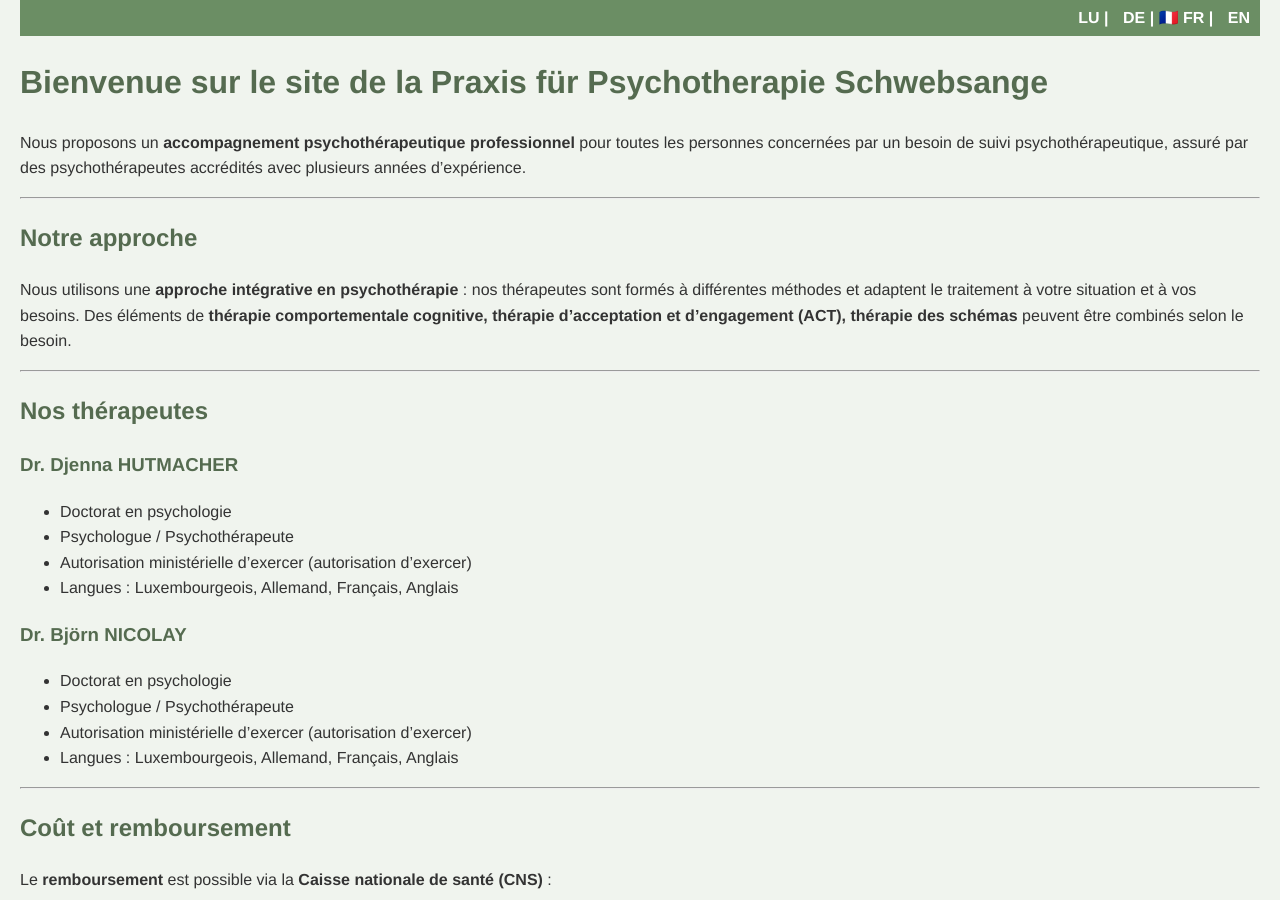
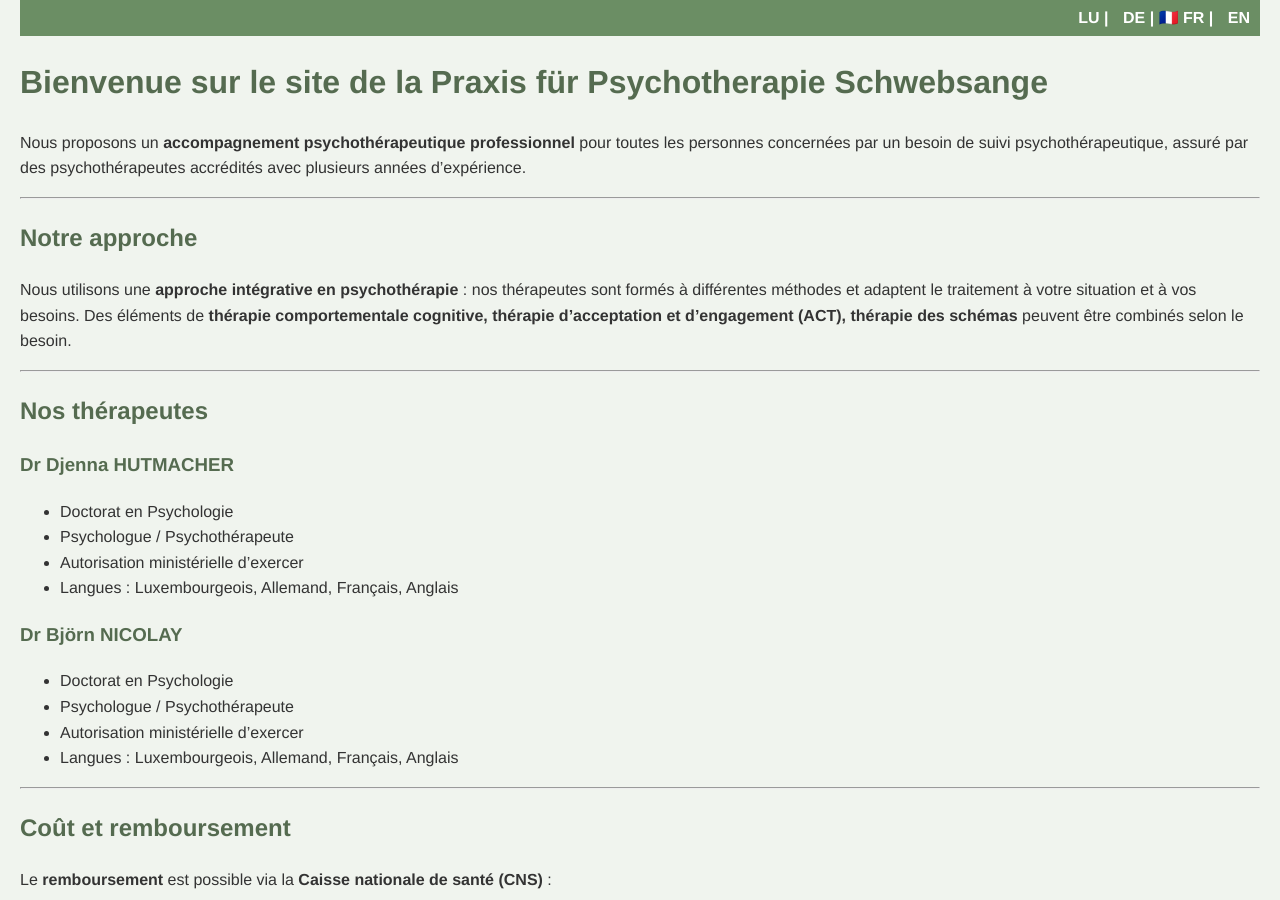
Before and after one commit to bjoernbrightside/praxis-schwebsange, a Jekyll site: the page built from fr/index.md, in a window 1280 px wide and 900 px high. Built offline with Jekyll 4.4.1, drawn with Linux system fonts in a browser that asks for light colours.

Commit message:
Update index.md

```diff
--- a/fr/index.md
+++ b/fr/index.md
@@ -20,16 +20,16 @@ Nous utilisons une **approche intégrative en psychothérapie** : nos thérapeut
 
 ## Nos thérapeutes
 
-### Dr. Djenna HUTMACHER
-- Doctorat en psychologie
+### Dr Djenna HUTMACHER
+- Doctorat en Psychologie
 - Psychologue / Psychothérapeute
-- Autorisation ministérielle d'exercer (autorisation d’exercer)
+- Autorisation ministérielle d'exercer
 - Langues : Luxembourgeois, Allemand, Français, Anglais
 
-### Dr. Björn NICOLAY
-- Doctorat en psychologie
+### Dr Björn NICOLAY
+- Doctorat en Psychologie
 - Psychologue / Psychothérapeute
-- Autorisation ministérielle d'exercer (autorisation d’exercer)
+- Autorisation ministérielle d'exercer
 - Langues : Luxembourgeois, Allemand, Français, Anglais
 
 ---
```
